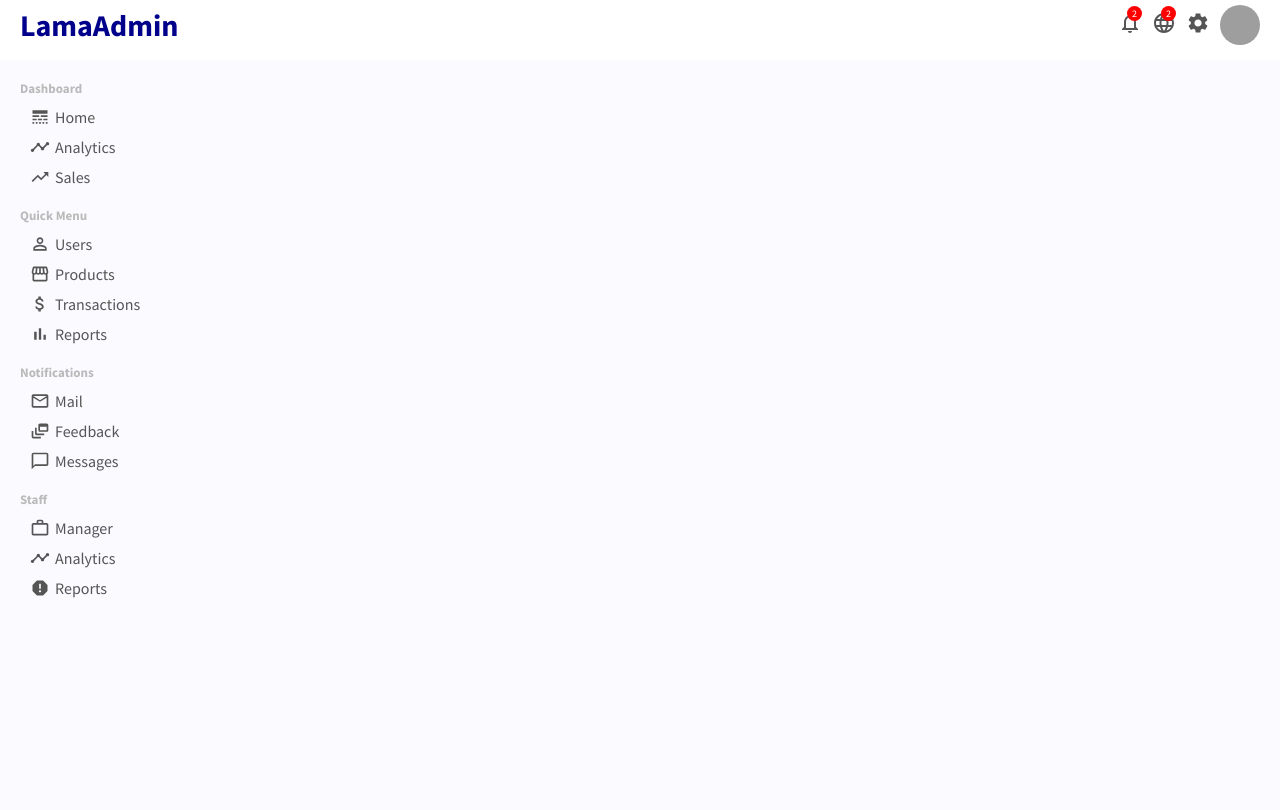
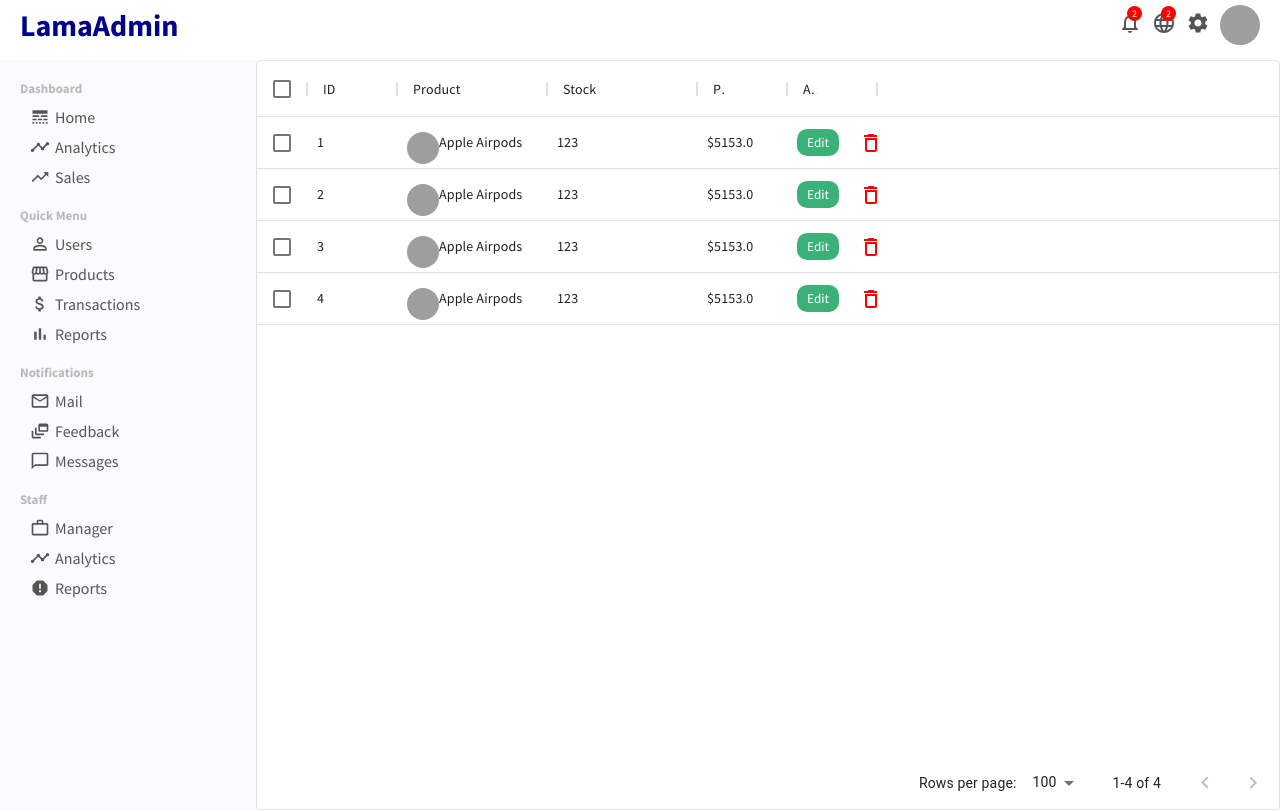
Before and after one commit to HelterDSouza/React-Dashboard, a React (Create React App) app: page /products in a window 1280 px wide. Built offline with nearby package versions, Linux system fonts and the light colour scheme; grey boxes are pictures that could not be loaded.

Commit message:
product list

```diff
--- a/src/App.js
+++ b/src/App.js
@@ -9,6 +9,7 @@ import Home from "./pages/home/Home";
 import UserList from "./pages/userList/UserList";
 import User from "./pages/user/User";
 import NewUser from "./pages/newUser/NewUser";
+import ProductList from "./pages/productList/ProductList";
 
 function App() {
   return (
@@ -29,6 +30,15 @@ function App() {
           <Route path="/newUser">
             <NewUser />
           </Route>
+          <Route path="/products">
+            <ProductList />
+          </Route>
+          {/* <Route path="/product/:productId">
+            <Product />
+          </Route>
+          <Route path="/newProduct">
+            <NewProduct />
+          </Route> */}
         </Switch>
       </div>
     </Router>
--- a/src/dataExample.js
+++ b/src/dataExample.js
@@ -98,3 +98,43 @@ export const userRows = [
 
 
 ]
+export const productRows = [
+    {
+        id: 1,
+        name: 'Apple Airpods',
+        img: 'https://image.shutterstock.com/shutterstock/photos/1628943679/display_1500/stock-photo-rostov-on-don-russia-december-apple-airpods-on-a-white-background-wireless-headphones-in-1628943679.jpg',
+        stock: 123,
+        price: "$5153.0",
+        status:'active'
+
+    },
+    {
+        id: 2,
+        name: 'Apple Airpods',
+        img: 'https://image.shutterstock.com/shutterstock/photos/1628943679/display_1500/stock-photo-rostov-on-don-russia-december-apple-airpods-on-a-white-background-wireless-headphones-in-1628943679.jpg',
+        stock: 123,
+        price: "$5153.0",
+        status:'active'
+
+    },
+    {
+        id: 3,
+        name: 'Apple Airpods',
+        img: 'https://image.shutterstock.com/shutterstock/photos/1628943679/display_1500/stock-photo-rostov-on-don-russia-december-apple-airpods-on-a-white-background-wireless-headphones-in-1628943679.jpg',
+        stock: 123,
+        price: "$5153.0",
+        status:'active'
+
+    },
+    {
+        id: 4,
+        name: 'Apple Airpods',
+        img: 'https://image.shutterstock.com/shutterstock/photos/1628943679/display_1500/stock-photo-rostov-on-don-russia-december-apple-airpods-on-a-white-background-wireless-headphones-in-1628943679.jpg',
+        stock: 123,
+        price: "$5153.0",
+        status:'active'
+
+    },
+
+
+]
--- /dev/null
+++ b/src/pages/productList/ProductList.jsx
@@ -0,0 +1,62 @@
+import "./productList.css";
+
+import React, { useState } from "react";
+import { DataGrid } from "@material-ui/data-grid";
+import { Link } from "react-router-dom";
+import { DeleteOutline } from "@material-ui/icons";
+
+import { productRows } from "../../dataExample";
+const ProductList = () => {
+  const [data, setData] = useState(productRows);
+  const handleDelete = (productId) => {
+    setData(data.filter((item) => item.id !== productId));
+  };
+  const columns = [
+    { field: "id", headerName: "ID", width: 90 },
+    {
+      field: "product",
+      headerName: "Product",
+      width: 150,
+      renderCell: (params) => {
+        return (
+          <div className="productListProduct">
+            <img src={params.row.img} alt="" className="productListImg" />
+            {params.row.name}
+          </div>
+        );
+      },
+    },
+    { field: "stock", headerName: "Stock", width: 150 },
+    { field: "price", headerName: "Price", width: 90 },
+    {
+      field: "action",
+      headerName: "Action",
+      width: 90,
+      renderCell: (params) => {
+        return (
+          <>
+            <Link to={"/product/" + params.id}>
+              <button className="productListEdit">Edit</button>
+            </Link>
+            <DeleteOutline
+              className="productListDelete"
+              onClick={() => handleDelete(params.id)}
+            />
+          </>
+        );
+      },
+    },
+  ];
+  return (
+    <div className="productList">
+      <DataGrid
+        rows={data}
+        columns={columns}
+        checkboxSelection
+        disableSelectionOnClick
+      />
+    </div>
+  );
+};
+
+export default ProductList;
--- /dev/null
+++ b/src/pages/productList/productList.css
@@ -0,0 +1,29 @@
+.productList{
+    flex:4;
+}
+
+.productListProduct{
+    display: flex;
+    align-items: center;
+}
+.productListImg{
+    width: 32px;
+    height: 32px;
+    border-radius: 50%;
+    object-fit: cover;
+    margin-top: 10px;
+}
+.productListEdit{
+    border:none;
+    border-radius: 10px;
+    padding: 5px 10px;
+    background-color: #3bb077;
+    color:white;
+    cursor: pointer;
+    margin-right: 20px;
+}
+
+.productListDelete {
+    color: red;
+    cursor: pointer;
+}
```
